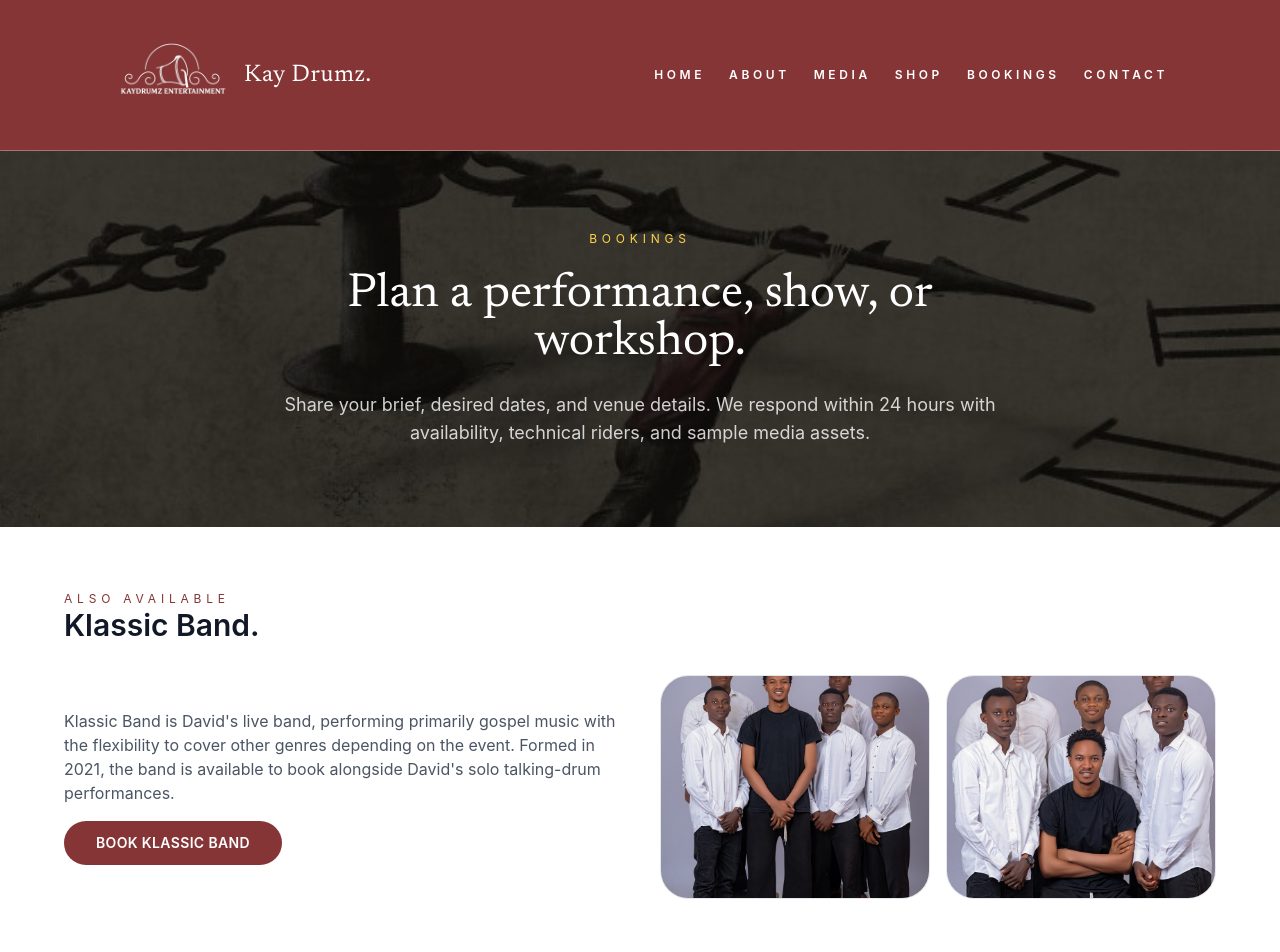
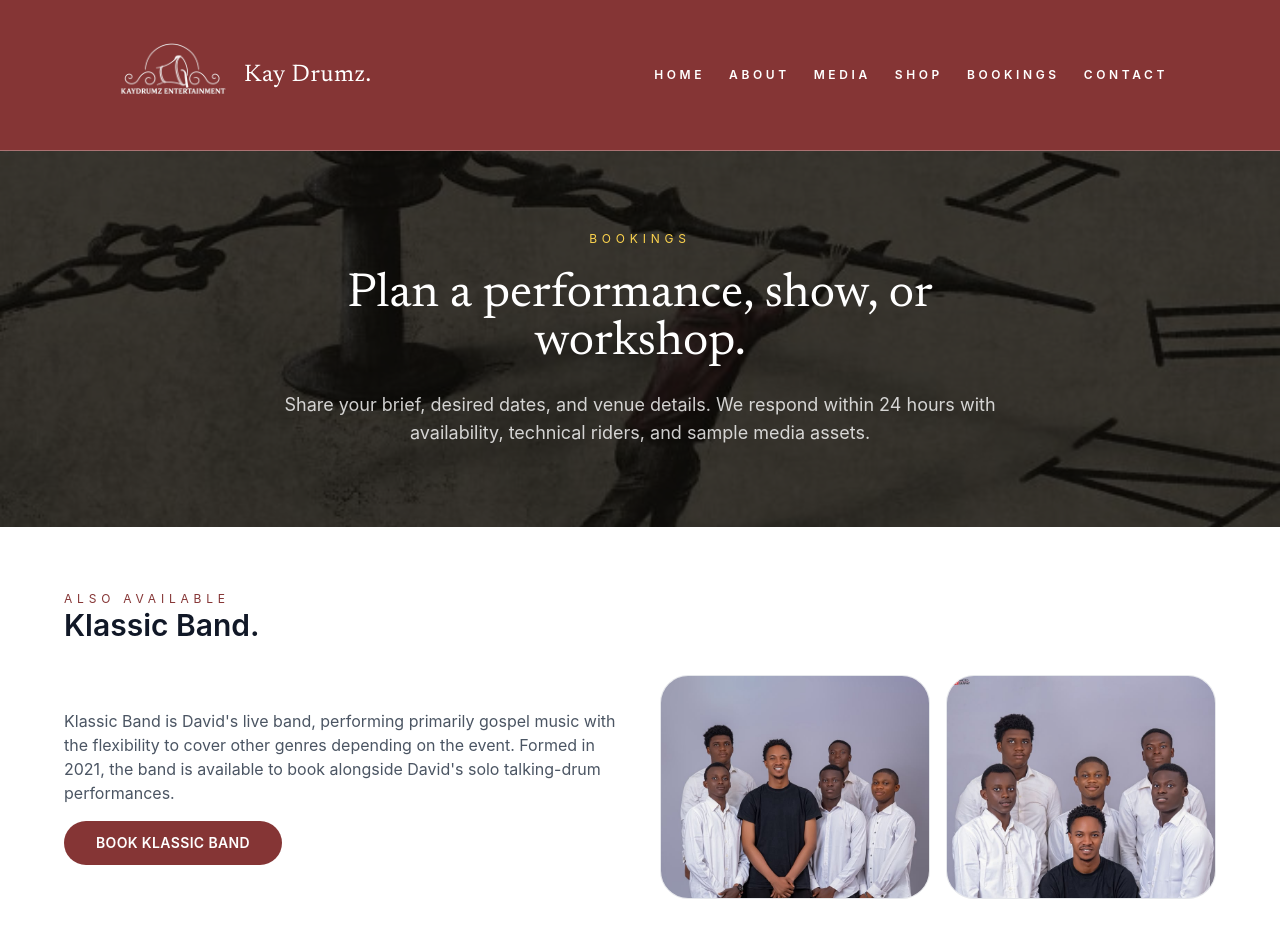
Before and after one commit to ay0m1e/ecom_dav, a Next.js app: page /bookings in a window 1280 px wide. Shown: the top 952 px of the page. Built offline with nearby package versions, Linux system fonts and the light colour scheme.

Commit message:
Adjusting the anchoring of the image frames

```diff
--- a/src/pages/bookings.jsx
+++ b/src/pages/bookings.jsx
@@ -31,7 +31,7 @@ function BandPhoto({ src, alt }) {
           src={src}
           alt={alt}
           fill
-          className="object-cover"
+          className="object-cover object-top"
           sizes="(min-width: 1024px) 20vw, 50vw"
           onError={() => setFailed(true)}
         />
```
